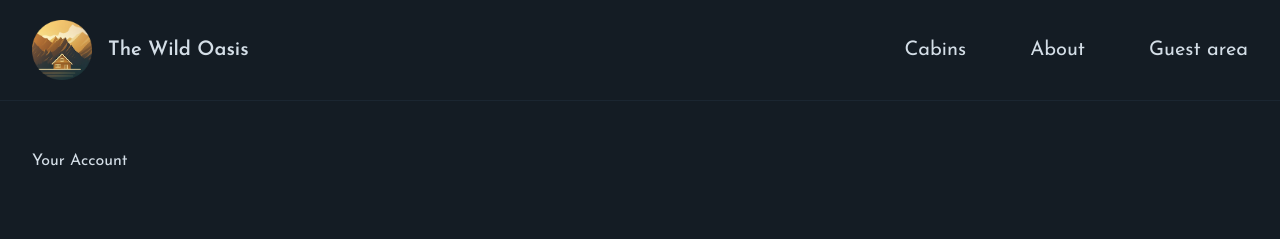
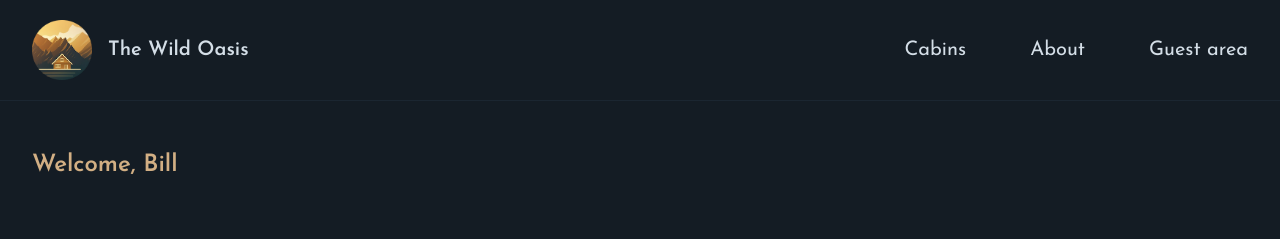
Before and after one commit to BillStephens2022/wild-oasis-nextjs, a Next.js app: page /account in a window 1280 px wide. Shown: the top 239 px of the page. Built offline with nearby package versions, Linux system fonts and the light colour scheme.

Commit message:
added reservations and profile page

```diff
--- a/app/_components/CabinCard.js
+++ b/app/_components/CabinCard.js
@@ -1,11 +1,12 @@
 import { UsersIcon } from "@heroicons/react/24/solid";
+import Image from "next/image";
 
 function CabinCard({ cabin }) {
   const { id, name, maxCapacity, regularPrice, discount, image } = cabin;
 
   return (
     <div className="flex border-primary-800 border">
-      <img
+      <Image
         src={image}
         alt={`Cabin ${name}`}
         className="flex-1 border-r border-primary-800"
--- a/starter/components/ReservationCard.js
+++ b/app/_components/ReservationCard.js
@@ -1,6 +1,7 @@
 import { PencilSquareIcon } from '@heroicons/react/24/solid';
 import { format, formatDistance, isPast, isToday, parseISO } from 'date-fns';
-import DeleteReservation from './DeleteReservation';
+import Image from 'next/image';
+import DeleteReservation from '@/app/_components/DeleteReservation';
 
 export const formatDistanceFromNow = (dateStr) =>
   formatDistance(parseISO(dateStr), new Date(), {
@@ -24,7 +25,7 @@ function ReservationCard({ booking }) {
   return (
     <div className='flex border border-primary-800'>
       <div className='relative h-32 aspect-square'>
-        <img
+        <Image
           src={image}
           alt={`Cabin ${name}`}
           className='object-cover border-r border-primary-800'
--- a/starter/components/SelectCountry.js
+++ b/app/_components/SelectCountry.js
@@ -1,6 +1,4 @@
 import { getCountries } from '@/app/_lib/data-service';
-
-// Let's imagine your colleague already built this component 😃
 
 async function SelectCountry({ defaultCountry, name, id, className }) {
   const countries = await getCountries();
--- a/app/account/page.js
+++ b/app/account/page.js
@@ -4,7 +4,9 @@ export const metadata = {
 
 
 function Page() {
-    return <h1>Your Account</h1>
+    return <h2 className="font-semibold text-2xl text-accent-400 mb-7">
+    Welcome, Bill
+  </h2>
   }
 
   export default Page;
--- a/starter/pages/profile-page.js
+++ b/app/account/profile/page.js
@@ -1,7 +1,8 @@
+import Image from "next/image";
 import SelectCountry from "@/app/_components/SelectCountry";
 
 export default function Page() {
-  // CHANGE
+
   const countryFlag = "pt.jpg";
   const nationality = "portugal";
 
@@ -40,6 +41,7 @@ export default function Page() {
               src={countryFlag}
               alt="Country flag"
               className="h-5 rounded-sm"
+
             />
           </div>
 
--- a/starter/pages/reservations-page.js
+++ b/app/account/reservations/page.js
@@ -1,7 +1,7 @@
-import ReservationCard from "./ReservationCard";
+import ReservationCard from "@/app/_components/ReservationCard";
 
 export default function Page() {
-  // CHANGE
+
   const bookings = [];
 
   return (
--- a/package.json
+++ b/package.json
@@ -10,6 +10,7 @@
   },
   "dependencies": {
     "@heroicons/react": "^2.1.5",
+    "date-fns": "^3.6.0",
     "next": "14.2.5",
     "react": "^18",
     "react-dom": "^18"
```
Also changed, not shown: app/_components/DeleteReservation.js (renamed from starter/components/DeleteReservation.js), 1 other file (tests, documents, lock files or other folders).
